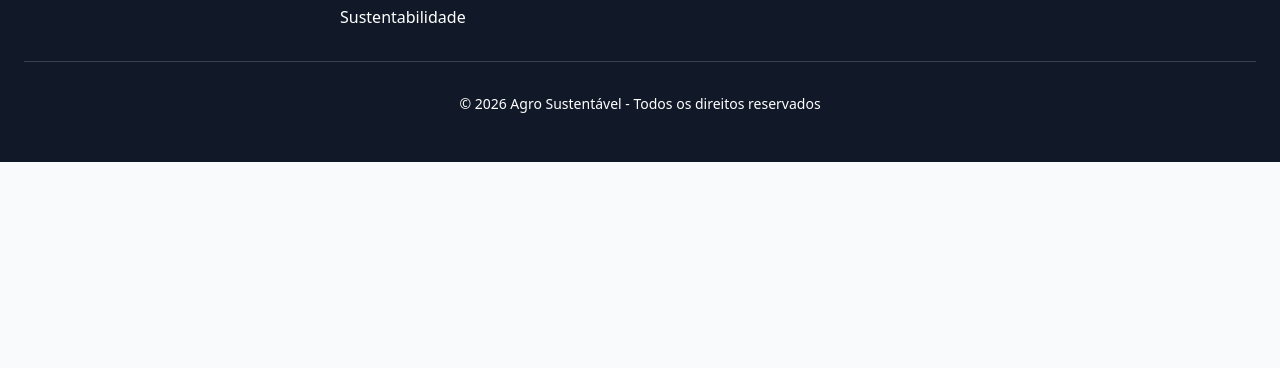
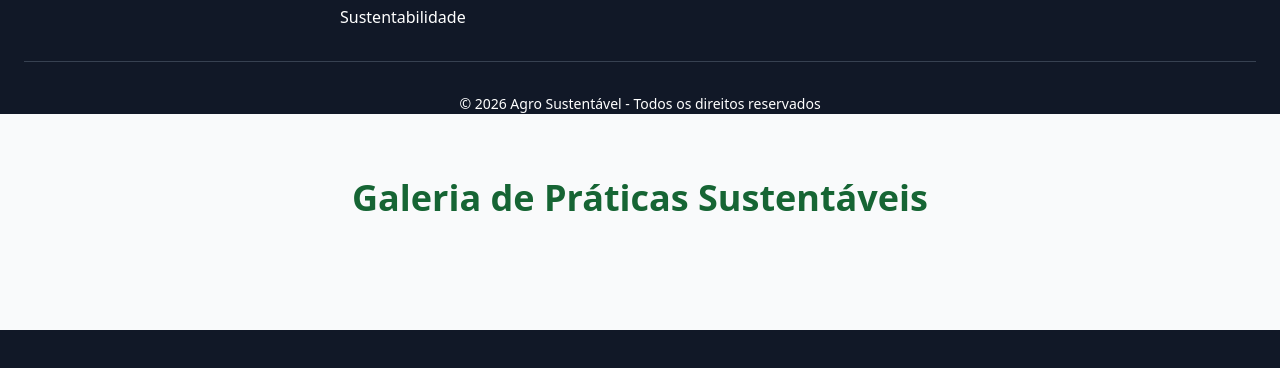
Before and after one commit to Zanellastico/AGRINHO-2026, a plain HTML site: page index.html in a window 1280 px wide. Shown: the part 3083-3451 px from the top of the page. Before the commit the page ends 3245 px from the top, so only its background shows below. Drawn offline with nearby package versions, Linux system fonts and the light colour scheme.

Commit message:
Add interactive gallery section to index.html

```diff
--- a/index.html
+++ b/index.html
@@ -160,7 +160,16 @@
       </div>
       <hr class="my-8 border-gray-700">
       <p class="text-center text-sm">© 2026 Agro Sustentável - Todos os direitos reservados</p>
+    </div><!-- === GALERIA INTERATIVA === -->
+<section id="galeria" class="py-16 bg-gray-50">
+  <div class="max-w-7xl mx-auto px-6">
+    <h2 class="text-4xl font-bold text-center mb-12 text-[#166534]">Galeria de Práticas Sustentáveis</h2>
+
+    <div class="grid grid-cols-1 md:grid-cols-2 lg:grid-cols-3 gap-6" id="gallery-grid">
+      <!-- As imagens serão inseridas via JavaScript -->
     </div>
+  </div>
+</section>
   </footer>
 
 </body>
```
